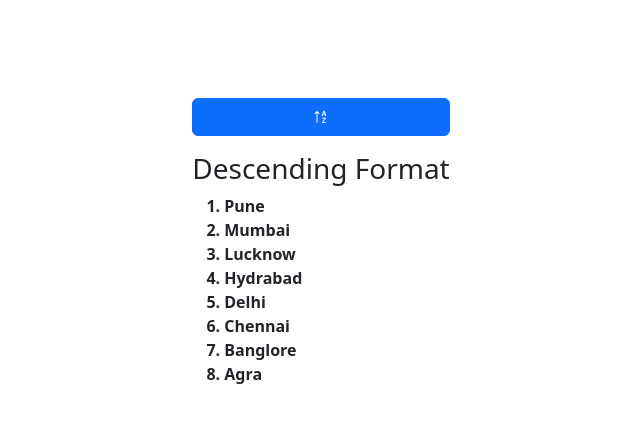
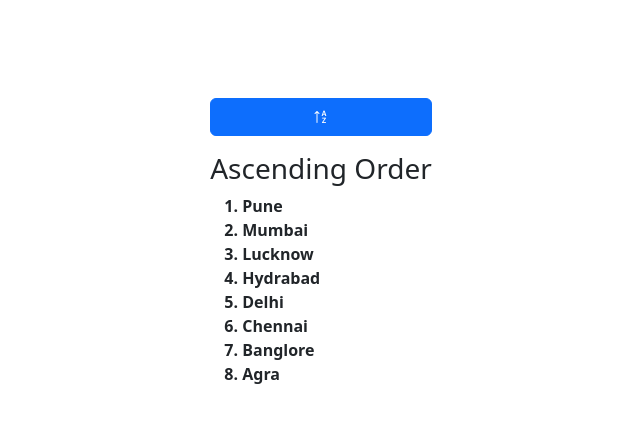
Before and after one commit to Darain786/shorting, a plain HTML site: page index.html in a window 1280 px wide. Both pictures are taken after a click on the button 640 px from the left and 117 px from the top of the page. Shown: the whole page, without its empty margins (319-959 px from the left). Drawn offline with nearby package versions, Linux system fonts and the light colour scheme.

Commit message:
Update index.html

```diff
--- a/index.html
+++ b/index.html
@@ -34,7 +34,7 @@
             var format=document.getElementById("format")
            icon.className=(icon.className=="bi bi-sort-alpha-down")?"bi bi-sort-alpha-up":"bi bi-sort-alpha-down";
            (icon.className=="bi bi-sort-alpha-down")?Ascending():Descending();
-           format.innerHTML=(format.innerHTML=="Ascending Format")?"Descending Format":"Ascending Format"
+           format.innerHTML=(format.innerHTML=="Ascending Format")?"Descending Order":"Ascending Order"
         }
         function bodyload(){
             Ascending()
@@ -47,7 +47,7 @@
             <button class="btn btn-primary w-100 mb-3"onclick="ShortClick()">
                 <span class="bi bi-sort-alpha-down"id="icon"></span>
             </button><br>
-            <h3 id="format">Ascending Format</h3>
+            <h3 id="format">Ascending Order</h3>
             <ol class="fw-bold"></ol>
 
         </div>
```
